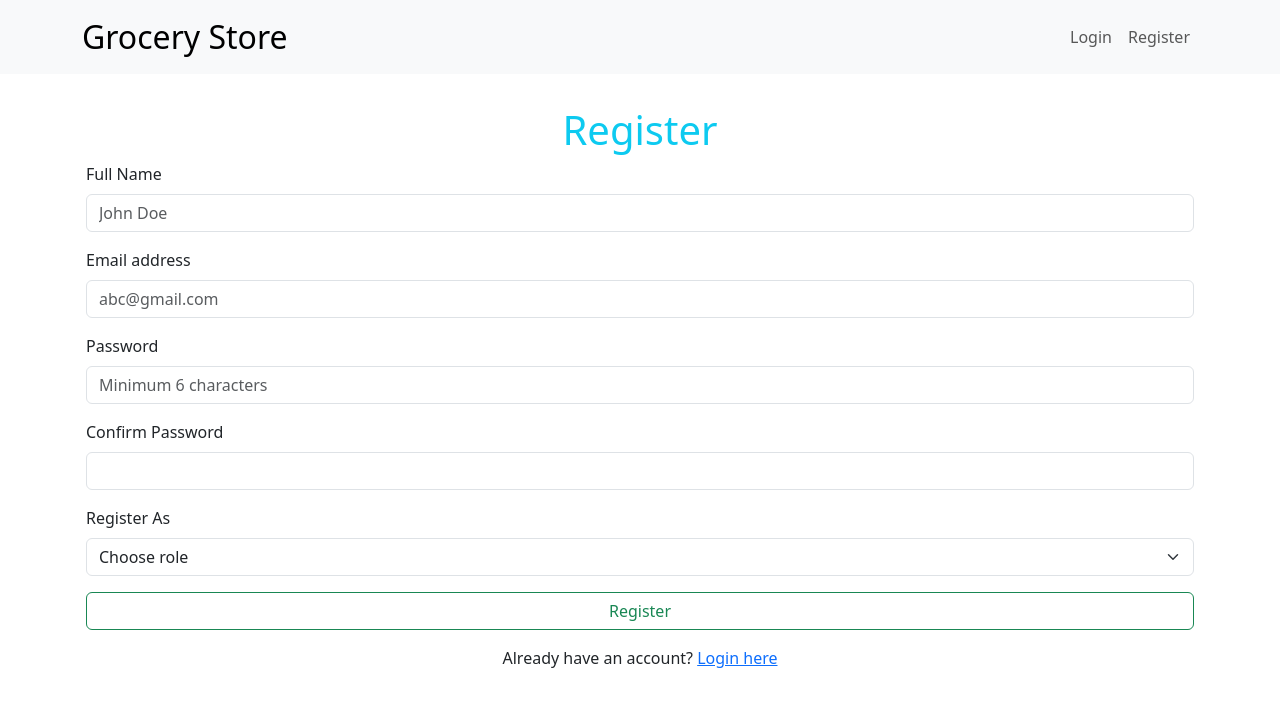
After one commit to ANISH-422004/MAD-1, a Flask app: page /register in a window 1280 px wide. The commit adds this page. Shown: the top 707 px of the page. Run offline with Flask 3, Linux system fonts and the light colour scheme.

Commit message:
pop up flashes added and autgh system fully functional

```diff
--- a/Practising_FLASK_PJ/MAD 1 Project Bootcamp (App Dev 1)/main.py
+++ b/Practising_FLASK_PJ/MAD 1 Project Bootcamp (App Dev 1)/main.py
@@ -2,6 +2,10 @@ from flask import Flask, render_template , request
 from db.db import db
 from config.config import Config
 from models.models import *
+from routes.auth_routes import auth_bp
+from routes.home_route import home_bp
+
+
 
 app = Flask(__name__, template_folder="templates", static_folder="static")
 
@@ -14,7 +18,7 @@ with app.app_context():
     db.create_all()
 
     # 2️⃣ Create roles if not exists
-    roles = ["admin", "customer", "manager"]
+    roles = ["admin", "customer", "store_manager"]
 
     for role_name in roles:
         role = Role.query.filter_by(name=role_name).first()
@@ -29,7 +33,7 @@ with app.app_context():
     if not admin_user:
 
         admin_role_id = Role.query.filter_by(name="admin").first()
-        StoreManager_role_id = Role.query.filter_by(name="manager").first()
+        StoreManager_role_id = Role.query.filter_by(name="store_manager").first()
         admin_user = User(
             name="Super_Admin",
             email="admin@gmail.com",
@@ -47,20 +51,11 @@ with app.app_context():
 
 
 
-@app.route("/")
-def home():
-    return render_template("index.html")
 
 
-@app.route("/login" , methods=["GET", "POST"])
-def login():
-    if(request.method == "GET"):
-        return render_template("login.html")
-    if(request.method == "POST"):
-        email = request.form.get("email")
-        password = request.form.get("password")
-        # Logic to authenticate user
-        return f"Email: {email}, Password: {password}"
+app.register_blueprint(home_bp)
+app.register_blueprint(auth_bp)
+
 
 if __name__ == "__main__":
     app.run(debug=True)
--- /dev/null
+++ b/Practising_FLASK_PJ/MAD 1 Project Bootcamp (App Dev 1)/routes/auth_routes.py
@@ -0,0 +1,121 @@
+from flask import Blueprint , render_template, request, session , flash , redirect , url_for
+from db.db import db
+from models.models import User , Role , UserRole
+
+
+auth_bp = Blueprint("auth" , __name__)
+
+@auth_bp.route("/login", methods=["GET" , "POST"])
+def login():
+    if request.method == "GET":
+        # if already logged in Reqirect to dashboard
+        if "user_email" in session:
+            print("aa")
+            return render_template("home.html")
+        return render_template("login.html")
+
+
+    if request.method == "POST":
+        email = request.form.get("email" , None)
+        password = request.form.get("password" , None)
+
+        #Data Validation
+        if(not email or not password):
+            flash("Email and Password are required!" , "error")
+            return render_template("login.html")
+
+        if not ("@" in email and "." in email):
+            flash("Invalid email format!" , "error")
+            return render_template("login.html")
+
+        if len(password) < 6 or len(password) > 20:
+            flash("Password must be at least 6 characters long!" , "error")
+            return render_template("login.html")
+
+
+        # Logic to authenticate user
+        user = User.query.filter_by(email=email , password=password).first()
+        if not user:
+            flash("Invalid email or password!" , "error")
+            return render_template("login.html")
+
+        if user.password != password:
+            flash("Incorrect password!" , "error")
+            return render_template("login.html")
+
+
+        # Set session variables
+        session["user_email"] = user.email
+        session["user_role"] = [ role.name for role in user.roles]
+        flash("Login successful!" , "success")
+
+        #Redirect to homepage
+        return render_template("home.html")
+
+
+@auth_bp.route("/logout" , methods=["GET"])
+def Logout():
+    if "user_email" not in session:
+        flash("You are not logged in!" , "error")
+        return redirect(url_for("auth.login"))
+
+    session.pop("user_email" , None)
+    session.pop("user_role" , None)
+    flash("Logged out successfully!" , "success")
+
+    return redirect(url_for("auth.login"))
+
+
+@auth_bp.route("/register", methods=["GET", "POST"])
+def Register():
+    if request.method == "GET":
+        return render_template("register.html")
+
+    name = request.form.get("name")
+    email = request.form.get("email")
+    password = request.form.get("password")
+    confirm_password = request.form.get("confirm_password")
+    role_name = request.form.get("role")
+
+    # 1️⃣ Validation
+    if not name or not email or not password or not confirm_password or not role_name:
+        flash("All fields are required!", "error")
+        return render_template("register.html")
+
+    if "@" not in email or "." not in email:
+        flash("Invalid email format!", "error")
+        return render_template("register.html")
+
+    if len(password) < 6 or len(password) > 20:
+        flash("Password must be between 6 and 20 characters!", "error")
+        return render_template("register.html")
+
+    if password != confirm_password:
+        flash("Passwords do not match!", "error")
+        return render_template("register.html")
+
+    if role_name not in ["customer", "store_manager"]:
+        flash("Invalid role selected!", "error")
+        return render_template("register.html")
+
+    # 2️⃣ Existing user check
+    if User.query.filter_by(email=email).first():
+        flash("Email already registered!", "error")
+        return render_template("register.html")
+
+    # 3️⃣ Fetch role
+    role = Role.query.filter_by(name=role_name).first()
+
+    # 4️⃣ Create user (relationship handles user_role)
+    new_user = User(
+        name=name,
+        email=email,
+        password=password,   # later → hash
+        roles=[role]
+    )
+
+    db.session.add(new_user)
+    db.session.commit()   # ✅ user_id now exists
+
+    flash("Registration successful! Please log in.", "success")
+    return redirect(url_for("auth.login"))
--- a/Practising_FLASK_PJ/MAD 1 Project Bootcamp (App Dev 1)/templates/base.html
+++ b/Practising_FLASK_PJ/MAD 1 Project Bootcamp (App Dev 1)/templates/base.html
@@ -1,4 +1,4 @@
-<!DOCTYPE html>
+<!doctype html>
 <html lang="en">
   <head>
     <meta charset="UTF-8" />
@@ -12,17 +12,20 @@
     <title>{%block title%}{%endblock%}</title>
   </head>
   <body>
-
-
     <!-- navigation bar -->
     {% include 'navbar.html' %}
     <!--  -->
 
+
+    <!-- Flash messages -->
+    {% include 'flashes.html' %}
+    <!--  -->
+
+
+    <!-- Contents -->
     {% block content %}
     {% endblock %}
-
-
-
+    <!--  -->
 
 
     <script
--- /dev/null
+++ b/Practising_FLASK_PJ/MAD 1 Project Bootcamp (App Dev 1)/templates/flashes.html
@@ -0,0 +1,31 @@
+
+<div class="container mt-3">
+  {% with messages = get_flashed_messages(with_categories=true) %}
+    {% if messages %}
+      {% for category, message in messages %}
+
+        {% if category == "error" %}
+          {% set category = "danger" %}
+        {% endif %}
+        {% if category == "success" %}
+          {% set category = "success" %}
+        {% endif %}
+
+
+        <div
+          class="alert alert-{{ category }} alert-dismissible fade show"
+          role="alert"
+        >
+          {{ message }}
+          <button
+            type="button"
+            class="btn-close"
+            data-bs-dismiss="alert"
+            aria-label="Close"
+          ></button>
+        </div>
+
+      {% endfor %}
+    {% endif %}
+  {% endwith %}
+</div>
--- a/Practising_FLASK_PJ/MAD 1 Project Bootcamp (App Dev 1)/templates/login.html
+++ b/Practising_FLASK_PJ/MAD 1 Project Bootcamp (App Dev 1)/templates/login.html
@@ -1,4 +1,4 @@
-{% extends "base.html" %} {% block title %}Login{% endblock %}
+ {% extends "base.html" %} {% block title %}Login{% endblock %}
 {% block
 content%}
 
--- a/Practising_FLASK_PJ/MAD 1 Project Bootcamp (App Dev 1)/templates/navbar.html
+++ b/Practising_FLASK_PJ/MAD 1 Project Bootcamp (App Dev 1)/templates/navbar.html
@@ -1,7 +1,7 @@
 <!-- NAVBAR -->
 <nav class="navbar navbar-expand-lg navbar-light bg-light">
   <div class="container">
-    <a class="navbar-brand fs-2" href="#">Grocery Store</a>
+    <a class="navbar-brand fs-2" href="/">Grocery Store</a>
 
     <button class="navbar-toggler" type="button" data-bs-toggle="collapse" data-bs-target="#navMenu">
       <span class="navbar-toggler-icon"></span>
--- /dev/null
+++ b/Practising_FLASK_PJ/MAD 1 Project Bootcamp (App Dev 1)/templates/register.html
@@ -0,0 +1,79 @@
+{% extends "base.html" %}
+{% block title %}Register{% endblock %}
+
+{% block content %}
+
+<div class="container p-3 justify-content-center">
+  <h1 class="text-info text-center">Register</h1>
+
+  <form method="POST" action="/register">
+
+    <!-- Name -->
+    <div class="mb-3">
+      <label class="form-label">Full Name</label>
+      <input
+        type="text"
+        name="name"
+        class="form-control"
+        placeholder="John Doe"
+        required
+      />
+    </div>
+
+    <!-- Email -->
+    <div class="mb-3">
+      <label class="form-label">Email address</label>
+      <input
+        type="email"
+        name="email"
+        class="form-control"
+        placeholder="abc@gmail.com"
+        required
+      />
+    </div>
+
+    <!-- Password -->
+    <div class="mb-3">
+      <label class="form-label">Password</label>
+      <input
+        type="password"
+        name="password"
+        class="form-control"
+        placeholder="Minimum 6 characters"
+        required
+      />
+    </div>
+
+    <!-- Confirm Password -->
+    <div class="mb-3">
+      <label class="form-label">Confirm Password</label>
+      <input
+        type="password"
+        name="confirm_password"
+        class="form-control"
+        required
+      />
+    </div>
+
+    <!-- Role Selection -->
+    <div class="mb-3">
+      <label class="form-label">Register As</label>
+      <select name="role" class="form-select" required>
+        <option value="" disabled selected>Choose role</option>
+        <option value="customer">Customer</option>
+      </select>
+    </div>
+
+    <button type="submit" class="btn btn-outline-success w-100">
+      Register
+    </button>
+
+    <p class="text-center mt-3">
+      Already have an account?
+      <a href="/login">Login here</a>
+    </p>
+
+  </form>
+</div>
+
+{% endblock %}
```
Also changed, not shown: Practising_FLASK_PJ/MAD 1 Project Bootcamp (App Dev 1)/routes/home_route.py (added, +9 -0 lines), Practising_FLASK_PJ/MAD 1 Project Bootcamp (App Dev 1)/templates/home.html (added, +9 -0 lines), Practising_FLASK_PJ/MAD 1 Project Bootcamp (App Dev 1)/instance/databse.sqlite3, Practising_FLASK_PJ/MAD 1 Project Bootcamp (App Dev 1)/models/instance/databse.sqlite3 (deleted).
